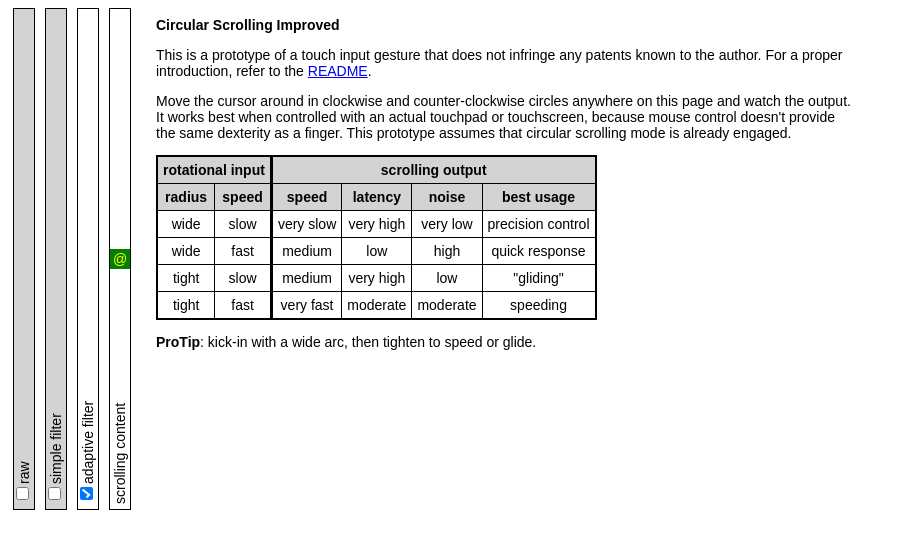
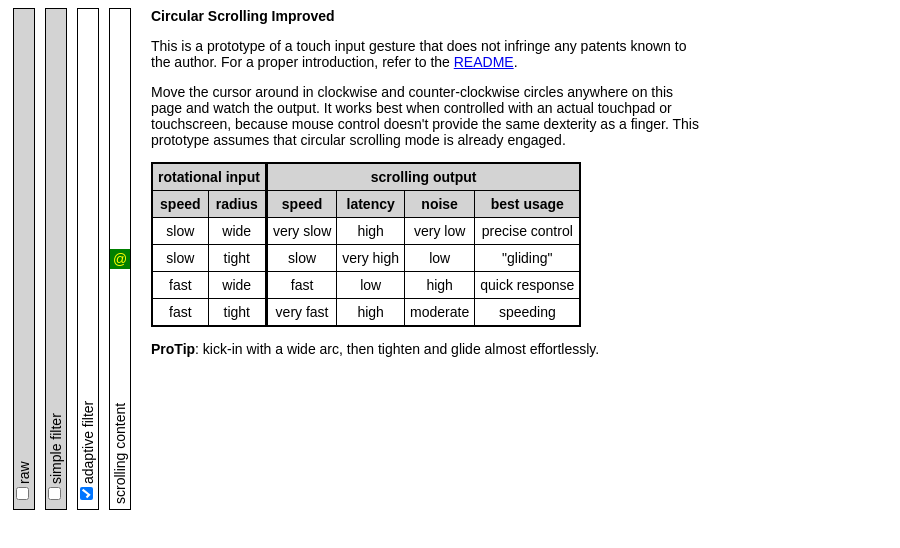
Before and after one commit to galundin/circular-scrolling-improved, a plain HTML site: page index.html in a window 1280 px wide. Shown: the whole page, without its empty margins (0-900 px from the left). Drawn offline with Linux system fonts and the light colour scheme.

Commit message:
refined descriptions

```diff
--- a/index.html
+++ b/index.html
@@ -137,24 +137,24 @@ function toggle_bar(name) {
 }
 
 function create_bar(label, id, checked) {
-    return "<div id='barContainer'><div class='labelContainer'><div class='label'>"
-    + "<input type='checkbox' id='" + id + "_checkbox' "
+    if (checked == null) checked = "";
+    return "<div id='barContainer'><div class='labelContainer'>"
+    + "<div class='label'><input type='checkbox' id='" + id + "_checkbox' "
     + "onclick='toggle_bar(\"" + id + "\");' " + checked + ">"
     + label + "</input></div></div><div class='bar' id='"
     + id + "'></div></div>";
 }
 
 function init() {
-    var pad = document.getElementById("pad");
-    window.onmousemove = handleMouseMove;
-    bar_markup = create_bar("raw", "raw", "")
-               + create_bar("simple filter", "filtered", "")
+    bar_markup = create_bar("raw", "raw")
+               + create_bar("simple filter", "filtered")
                + create_bar("adaptive filter", "smooth", "checked");
     document.getElementById("barPlaceholder").innerHTML = bar_markup;
     toggle_bar("raw");
     toggle_bar("filtered");
     toggle_bar("smooth");
     handleMouseMove({clientX:0,clientY:0});
+    window.onmousemove = handleMouseMove;
 }
 
 </script>
@@ -171,10 +171,14 @@ function init() {
         user-select: none;
     }
 
+    .hspacer {
+        float: left;
+        width: 15px;
+        height: 500px;
+    }
+
     #intro {
         max-width: 700px;
-        margin-left: 20px;
-        float: left;
     }
 
     #chunkContainer, #barContainer {
@@ -262,6 +266,7 @@ function init() {
 
     <div id="barPlaceholder"></div>
     <div id="chunkContainer"><div class="labelContainer"><div class="label">scrolling content</div></div><div id="chunk">@</div></div>
+    <div class="hspacer"></div>
 
     <div id="intro">
         <h1>Circular Scrolling Improved</h1>
@@ -281,48 +286,48 @@ function init() {
                 <th colspan="4">scrolling output</th>
             </tr>
             <tr>
-                <th>radius</th>
-                <th class="divider">speed</th>
+                <th>speed</th>
+                <th class="divider">radius</th>
                 <th>speed</th>
                 <th>latency</th>
                 <th>noise</th>
                 <th>best usage</th>
             </tr>
             <tr>
-                <td>wide</td>
-                <td class="divider">slow</td>
+                <td>slow</td>
+                <td class="divider">wide</td>
                 <td>very slow</td>
-                <td>very high</td>
+                <td>high</td>
                 <td>very low</td>
-                <td>precision control</td>
+                <td>precise control</td>
             </tr>
             <tr>
-                <td>wide</td>
-                <td class="divider">fast</td>
-                <td>medium</td>
+                <td>slow</td>
+                <td class="divider">tight</td>
+                <td>slow</td>
+                <td>very high</td>
+                <td>low</td>
+                <td>"gliding"</td>
+            </tr>
+            <tr>
+                <td>fast</td>
+                <td class="divider">wide</td>
+                <td>fast</td>
                 <td>low</td>
                 <td>high</td>
                 <td>quick response</td>
             </tr>
             <tr>
-                <td>tight</td>
-                <td class="divider">slow</td>
-                <td>medium</td>
-                <td>very high</td>
-                <td>low</td>
-                <td>"gliding"</td>
-            </tr>
-            <tr>
-                <td>tight</td>
-                <td class="divider">fast</td>
+                <td>fast</td>
+                <td class="divider">tight</td>
                 <td>very fast</td>
-                <td>moderate</td>
+                <td>high</td>
                 <td>moderate</td>
                 <td>speeding</td>
             </tr>
         </table>
 
-        <p><b>ProTip</b>: kick-in with a wide arc, then tighten to speed or glide.</p>
+        <p><b>ProTip</b>: kick-in with a wide arc, then tighten and glide almost effortlessly.</p>
     </div>
 
 </body>
```
